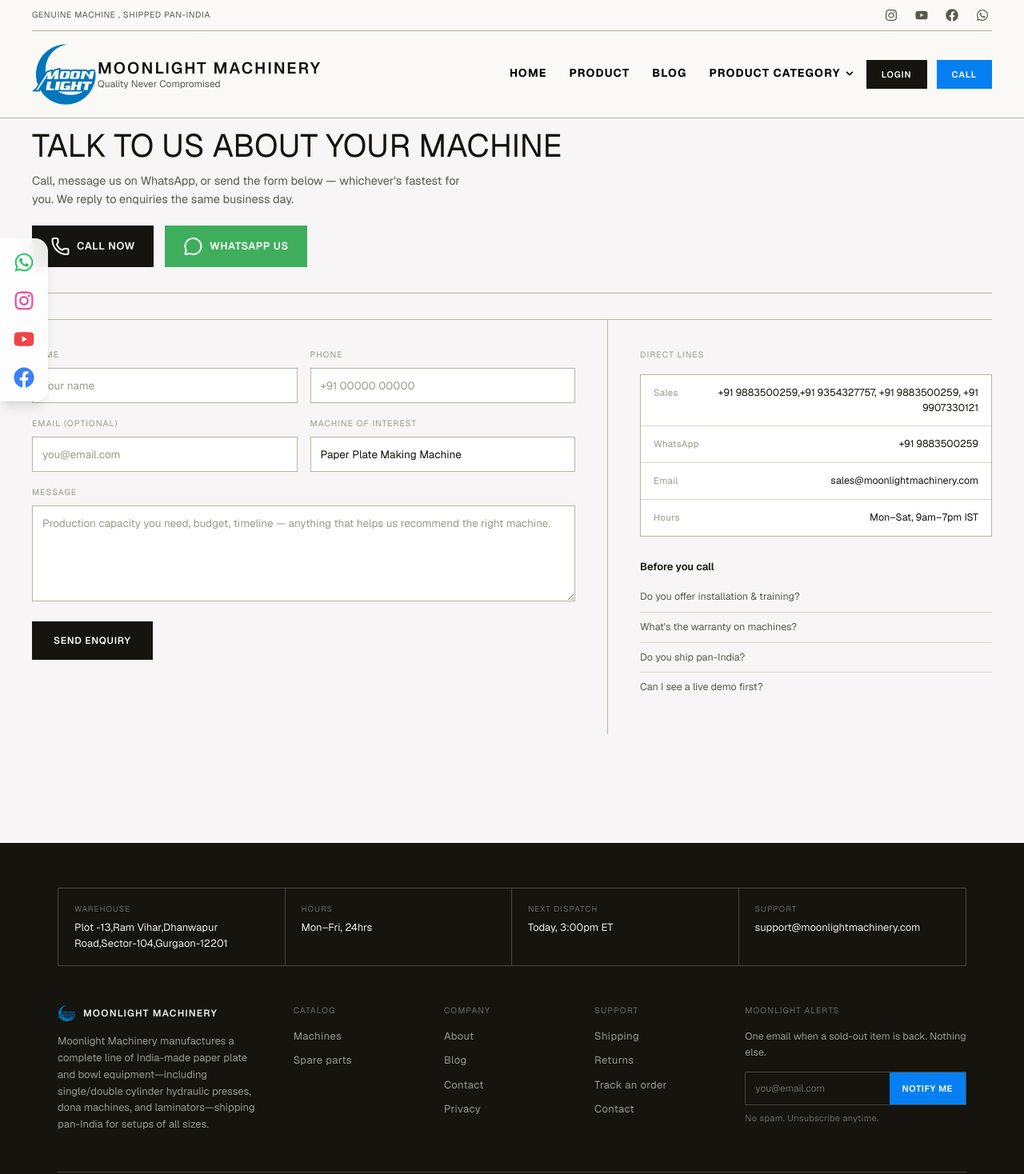
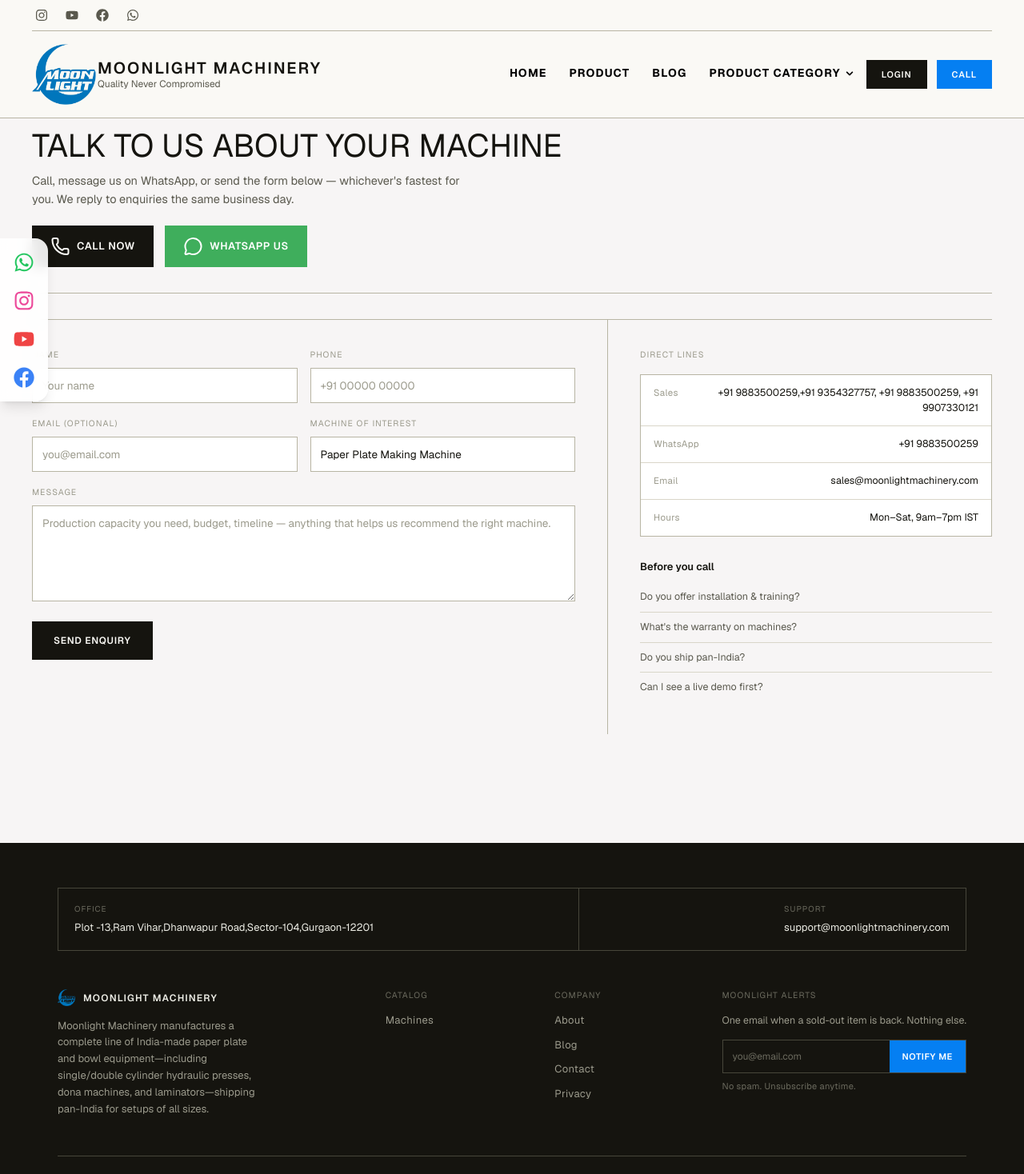
Before and after one commit to hirenrayofficial/moonlight, a Next.js app in the folder moonlightclient/: page /home/contact in a window 1280 px wide. Shown: the top 1468 px of the page at 80% size. Built offline with nearby package versions, Linux system fonts and the light colour scheme; a web font is replaced by a local one.

Commit message:
update some or changes

```diff
--- a/moonlightclient/src/app/home/Hero.jsx
+++ b/moonlightclient/src/app/home/Hero.jsx
@@ -26,7 +26,7 @@ export default function Hero() {
 
       {/* <ProductPage /> */}
       {/* <HeroDesign /> */}
-      <HowItWorks />
+      {/* <HowItWorks /> */}
       {/* <SectionServices /> */}
       {/* <ProductPA /> */}
       {/* <StackScroll /> */}
--- a/moonlightclient/src/component/home/fixed/Footer.jsx
+++ b/moonlightclient/src/component/home/fixed/Footer.jsx
@@ -18,10 +18,6 @@ const LINK_COLUMNS = [
       {
         name: "Machines",
         href: "/home/machines",
-      },
-      {
-        name: "Spare parts",
-        href: "/home/spare-parts",
       },
     ],
   },
@@ -46,27 +42,27 @@ const LINK_COLUMNS = [
       },
     ],
   },
-  {
-    title: "Support",
-    links: [
-      {
-        name: "Shipping",
-        href: "/home/shipping",
-      },
-      {
-        name: "Returns",
-        href: "/home/returns",
-      },
-      {
-        name: "Track an order",
-        href: "/home/track-order",
-      },
-      {
-        name: "Contact",
-        href: "/home/contact",
-      },
-    ],
-  },
+  // {
+  //   title: "Support",
+  //   links: [
+  //     {
+  //       name: "Shipping",
+  //       href: "/home/shipping",
+  //     },
+  //     {
+  //       name: "Returns",
+  //       href: "/home/returns",
+  //     },
+  //     {
+  //       name: "Track an order",
+  //       href: "/home/track-order",
+  //     },
+  //     {
+  //       name: "Contact",
+  //       href: "/home/contact",
+  //     },
+  //   ],
+  // },
 ];
 
 const SOCIALS = ["Instagram", "X", "YouTube"];
@@ -98,19 +94,20 @@ export default function Footer() {
       <div className="ft-inner">
         <div className="ft-manifest">
           <div className="ft-manifest-cell">
-            <div className="ft-manifest-label ft-mono">Warehouse</div>
+            <div className="ft-manifest-label ft-mono">Office</div>
             <div className="ft-manifest-value">
               Plot -13,Ram Vihar,Dhanwapur Road,Sector-104,Gurgaon-12201
             </div>
           </div>
-          <div className="ft-manifest-cell">
+          <div className="ft-manifest-cell-a"></div>
+          {/* <div className="ft-manifest-cell">
             <div className="ft-manifest-label ft-mono">Hours</div>
             <div className="ft-manifest-value">Mon–Fri, 24hrs</div>
-          </div>
-          <div className="ft-manifest-cell">
+          </div> */}
+          {/* <div className="ft-manifest-cell">
             <div className="ft-manifest-label ft-mono">Next dispatch</div>
             <div className="ft-manifest-value">Today, 3:00pm ET</div>
-          </div>
+          </div> */}
           <div className="ft-manifest-cell">
             <div className="ft-manifest-label ft-mono">Support</div>
             <div className="ft-manifest-value">
--- a/moonlightclient/src/component/home/fixed/Header.jsx
+++ b/moonlightclient/src/component/home/fixed/Header.jsx
@@ -136,9 +136,9 @@ export default function Header() {
       transition={{ duration: 0.4 }}
     >
       <div className="hd-topbar">
-        <span className="hd-topbar-msg">
+        {/* <span className="hd-topbar-msg">
           Genuine machine , shipped pan-India
-        </span>
+        </span> */}
         <div className="hd-social">
           {SOCIALS.map((s) => (
             <a
--- a/moonlightclient/src/component/home/fixed/footer.scss
+++ b/moonlightclient/src/component/home/fixed/footer.scss
@@ -41,6 +41,8 @@
   grid-template-columns: repeat(4, 1fr);
   border: 1px solid var(--line-strong);
   margin-bottom: 48px;
+  display: flex;
+  justify-content: space-between;
 }
 @media (max-width: 720px) {
   .ft-manifest {
@@ -52,12 +54,16 @@
   display: grid;
   grid-template-columns: repeat(4, 1fr);
   width: 100%;
-
-
 }
 
 .ft-manifest-cell {
   padding: 18px 20px;
+  // border-right: 1px solid var(--line-strong);
+  min-width: 0; // prevents grid blowout from long text
+  overflow: hidden;
+}
+.ft-manifest-cell-a {
+  // padding: 18px 20px;
   border-right: 1px solid var(--line-strong);
   min-width: 0; // prevents grid blowout from long text
   overflow: hidden;
@@ -120,6 +126,8 @@
   gap: 18px;
   padding-bottom: 48px;
   border-bottom: 1px solid var(--line-strong);
+  display: flex;
+  justify-content: space-between;
 }
 @media (max-width: 900px) {
   .ft-grid {
--- a/moonlightclient/src/component/home/fixed/header.scss
+++ b/moonlightclient/src/component/home/fixed/header.scss
@@ -23,9 +23,10 @@
 .hd-topbar {
   max-width: 1200px;
   margin: 0 auto;
-  display: flex;
-  align-items: center;
-  justify-content: space-between;
+  // display: flex;
+  align-items: start;
+  right: 0;
+  // justify-content: space-between;
   gap: 16px;
   padding: 7px 24px;
   border-bottom: 1px solid var(--line-strong);
--- a/moonlightclient/src/component/home/main/BranchRoute.jsx
+++ b/moonlightclient/src/component/home/main/BranchRoute.jsx
@@ -18,48 +18,53 @@ const BRANCHES = [
     address: "Plot -13, Ram Vihar, Dhanwapur Road, Sector-104, Gurgaon-12201",
     phone: "+91 9354327757",
     isHQ: true,
-    mapQuery: "Plot 13 Ram Vihar Dhanwapur Road Sector 104 Gurgaon Haryana",
+    // Using explicit name + location query to pull the exact business map pin
+    mapQuery: "MOONLIGHT MACHINERY Gurgaon Sector 104 Haryana",
+    directionsQuery: "Plot 13 Ram Vihar Dhanwapur Road Sector 104 Gurgaon",
   },
   {
     city: "Delhi",
     state: "Delhi NCR",
-    address: "Delhi NCR",
+    address:
+      "Street No. 1, Pocket J-D, Hari Enclave, Hari Nagar, New Delhi, Delhi, 110064",
     phone: "+91 9354327757",
-    mapQuery: "Delhi NCR India",
+    mapQuery: "Moonlight Machinery New Delhi Hari Nagar",
+    directionsQuery: "Street No. 1 Pocket JD Hari Enclave Hari Nagar New Delhi",
   },
   {
     city: "Siliguri",
     state: "West Bengal",
     address: "Eastern Bypass, PCRA Colony, Siliguri, West Bengal 734001",
     phone: "+91 9354327757",
-    mapQuery: "Eastern Bypass PCRA Colony Siliguri West Bengal 734001",
+    mapQuery: "MOONLIGHT MACHINERY SILIGURI Eastern Bypass",
+    directionsQuery: "Eastern Bypass PCRA Colony Siliguri West Bengal",
   },
   {
     city: "Guwahati",
     state: "Assam",
     address: "Guwahati, Barpeta Road, Assam",
     phone: "+91 9883500259",
-    mapQuery: "Guwahati Assam India",
+    // mapQuery: "Moonlight Machinery Guwahati Barpeta Road Assam",
+    // directionsQuery: "Barpeta Road Guwahati Assam",
   },
   {
     city: "Gaziabad",
     state: "Uttar Pradesh",
     address: "Hindon Vihar, Gaziabad, Uttar Pradesh",
     phone: "+91 9907330121",
-    mapQuery: "Hindon Vihar Ghaziabad Uttar Pradesh India",
+    // mapQuery: "Moonlight Machinery Hindon Vihar Ghaziabad Uttar Pradesh",
+    // directionsQuery: "Hindon Vihar Ghaziabad Uttar Pradesh",
   },
 ];
 
+// Uses Google Maps place search query embed which drops the exact registered business pin
 function getMapUrl(query) {
-  return `https://www.google.com/maps?q=${encodeURIComponent(
-    query,
-  )}&output=embed`;
+  return `https://www.google.com/maps?q=${encodeURIComponent(query)}&output=embed`;
 }
 
+// Generates precise navigation directions URL
 function getDirectionsUrl(query) {
-  return `https://www.google.com/maps/dir/?api=1&destination=${encodeURIComponent(
-    query,
-  )}`;
+  return `https://www.google.com/maps/dir/?api=1&destination=${encodeURIComponent(query)}`;
 }
 
 export default function BranchRoute() {
@@ -126,7 +131,7 @@ export default function BranchRoute() {
 
             {/* DIRECTIONS */}
             <a
-              href={getDirectionsUrl(activeBranch.mapQuery)}
+              href={getDirectionsUrl(activeBranch.directionsQuery)}
               target="_blank"
               rel="noopener noreferrer"
               className="br-directions"
--- a/moonlightclient/src/component/home/main/Howworks.jsx
+++ b/moonlightclient/src/component/home/main/Howworks.jsx
@@ -119,7 +119,7 @@ export default function HowItWorks() {
               Absolute visibility. Zero blind spots.
             </motion.h2>
           </div>
-
+{/*
           <motion.p
             className="text-blue-400 text-base max-w-sm leading-relaxed"
             initial="hidden"
@@ -129,7 +129,7 @@ export default function HowItWorks() {
             transition={{ delay: 0.1 }}
           >
             Explore our end-to-end framework through live camera feeds, complete data visibility, and audited processing steps.
-          </motion.p>
+          </motion.p> */}
         </div>
 
         {/* Square Layout Model: Sticky Viewport + Interactive Timeline */}
--- a/moonlightclient/src/component/home/main/SectionContact.jsx
+++ b/moonlightclient/src/component/home/main/SectionContact.jsx
@@ -266,9 +266,9 @@ export default function ContactPage() {
           whileInView="visible"
           viewport={{ once: true }}
         >
-          <div className="ct-panel-title ct-mono">
+          {/* <div className="ct-panel-title ct-mono">
             // MANIFEST & DIRECT CHANNELS
-          </div>
+          </div> */}
 
           <div className="ct-manifest">
             <div className="ct-manifest-row">
@@ -284,7 +284,7 @@ export default function ContactPage() {
               </span>
             </div>
             <div className="ct-manifest-row">
-              <span className="ct-manifest-label ct-mono">WAREHOUSE</span>
+              <span className="ct-manifest-label ct-mono">Office</span>
               <span className="ct-manifest-value ct-mono">
                 Plot-13, Ram Vihar, Dhanwapur Rd, Sec-104, Gurgaon-122001
               </span>
--- a/moonlightclient/src/component/machine/Mview.jsx
+++ b/moonlightclient/src/component/machine/Mview.jsx
@@ -444,7 +444,7 @@ Please provide more information about this product.
             >
               <FaWhatsapp size={24} /> WhatsApp
             </motion.button>
-            <motion.button
+            {/* <motion.button
               type="button"
               className="pd-add-btn py-2 flex items-center justify-center gap-4"
               onClick={() => setIsQueryOpen(true)}
@@ -453,7 +453,7 @@ Please provide more information about this product.
               whileTap={{ scale: 0.98 }}
             >
               Query
-            </motion.button>
+            </motion.button> */}
           </motion.div>
         </motion.div>
         <QueryModal
```
Also changed, not shown: moonlightclient/src/component/home/main/contact.scss (+11 -14 lines).
